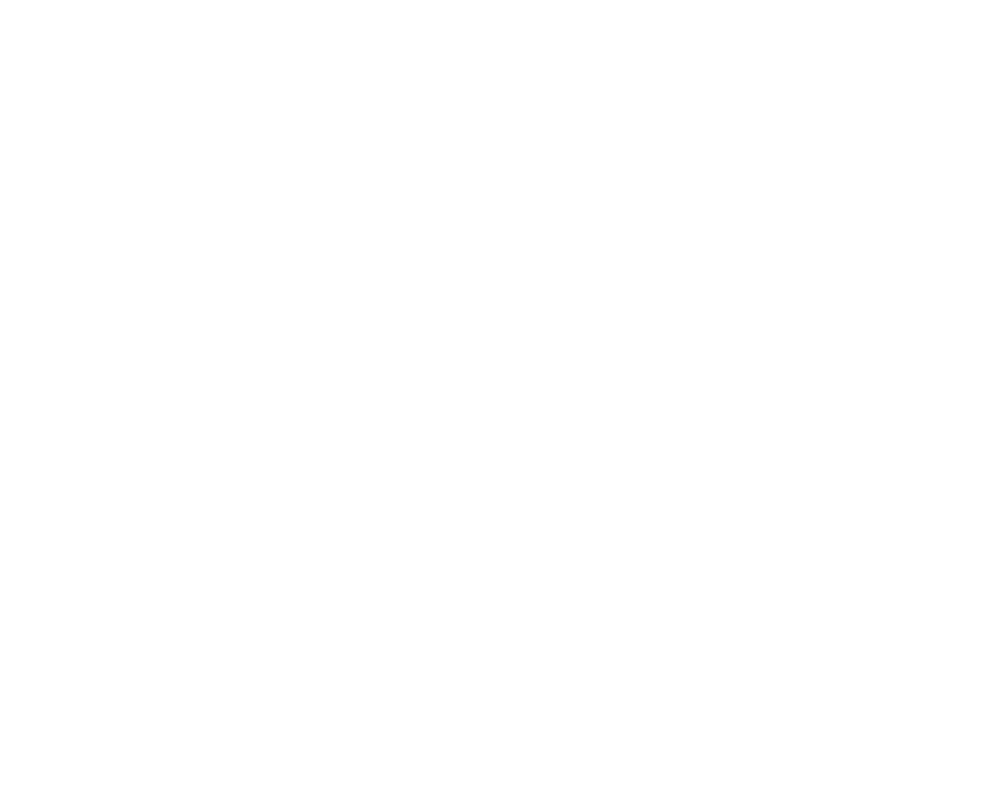
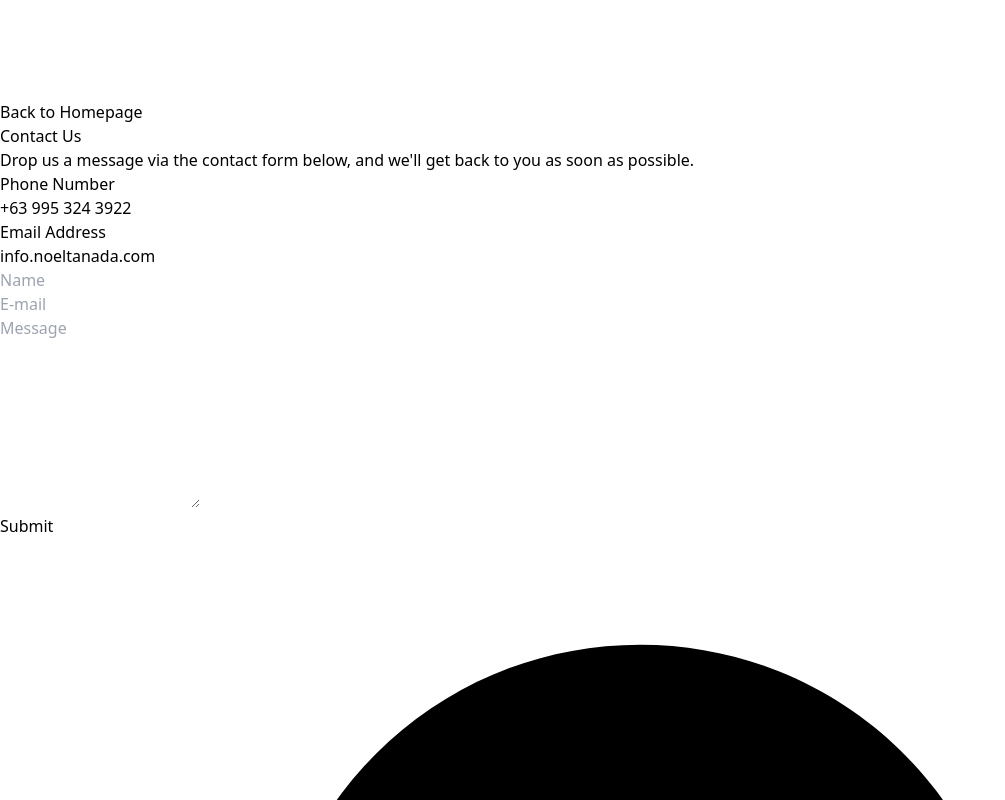
Before and after one commit to karlito0oo/noeltanada, a React (Vite) app: page /contact in a window 1280 px wide. Before the commit this address had no page. Shown: the part 1180-1980 px from the top of the page, without its empty margins (0-1005 px from the left). Before the commit the page ends 800 px from the top, so only its background shows below. Built offline with nearby package versions, Linux system fonts and the light colour scheme.

Commit message:
ContactUs page

```diff
--- a/src/App.jsx
+++ b/src/App.jsx
@@ -7,6 +7,7 @@ import Media from "./pages/Media/Media";
 import About from "./pages/About/About";
 import Profile from "./pages/Profile/Profile";
 import Showroom from "./pages/Showroom/Showroom";
+import ContactUs from "./pages/ContactUs/ContactUs";
 
 function App() {
   return (
@@ -19,6 +20,7 @@ function App() {
         <Route path="/about" element={<About />} />
         <Route path="/profile" element={<Profile />} />
         <Route path="/showroom" element={<Showroom />} />
+        <Route path="/contact" element={<ContactUs />} />
       </Routes>
     </Router>
   );
--- /dev/null
+++ b/src/pages/ContactUs/ContactUs.jsx
@@ -0,0 +1,19 @@
+import React from "react";
+import BackToHomepageHeader from "../../components/BackToHomepageHeader";
+import FooterSection from "../../components/FooterSection";
+import ContactFormSection from "./components/ContactFormSection";
+
+const ContactUs = () => {
+  return (
+    <div className="bg-[#fcf8f5] min-h-screen">
+      {/* Navigation Header */}
+      <BackToHomepageHeader />
+
+      <ContactFormSection />
+
+      <FooterSection bgColor="black" />
+    </div>
+  );
+};
+
+export default ContactUs;
--- /dev/null
+++ b/src/pages/ContactUs/components/ContactFormSection.jsx
@@ -0,0 +1,110 @@
+import React, { useState } from "react";
+
+const ContactFormSection = () => {
+  const [formData, setFormData] = useState({
+    name: "",
+    email: "",
+    message: "",
+  });
+
+  const handleInputChange = (e) => {
+    const { name, value } = e.target;
+    setFormData((prev) => ({
+      ...prev,
+      [name]: value,
+    }));
+  };
+
+  const handleSubmit = (e) => {
+    e.preventDefault();
+    // Handle form submission here
+    console.log("Form submitted:", formData);
+  };
+
+  return (
+    <section className="bg-white py-16 px-4">
+      <div className="max-w-4xl mx-auto">
+        {/* Header */}
+        <div className="mb-12">
+          <h1 className="text-5xl md:text-6xl font-serif font-bold mb-6 text-gray-900 text-left">
+            Contact Us
+          </h1>
+          <p className="text-xl text-gray-700 mb-8">
+            Drop us a message via the contact form below, and we'll get back to
+            you as soon as possible.
+          </p>
+        </div>
+
+        {/* Contact Information */}
+        <div className="grid grid-cols-1 md:grid-cols-2 gap-8 mb-12">
+          <div>
+            <h3 className="text-xl font-semibold text-gray-600 mb-2">
+              Phone Number
+            </h3>
+            <p className="text-lg text-gray-900">+63 995 324 3922</p>
+          </div>
+          <div>
+            <h3 className="text-xl font-semibold text-gray-600 mb-2">
+              Email Address
+            </h3>
+            <p className="text-lg text-gray-900">info.noeltanada.com</p>
+          </div>
+        </div>
+
+        {/* Contact Form */}
+        <form onSubmit={handleSubmit} className="space-y-6">
+          {/* Name and Email Row */}
+          <div className="grid grid-cols-1 md:grid-cols-2 gap-6">
+            <div>
+              <input
+                type="text"
+                name="name"
+                placeholder="Name"
+                value={formData.name}
+                onChange={handleInputChange}
+                className="w-full px-4 py-4 border border-gray-300 rounded-none bg-white text-gray-900 placeholder-gray-400 focus:outline-none focus:border-gray-500 transition-colors"
+                required
+              />
+            </div>
+            <div>
+              <input
+                type="email"
+                name="email"
+                placeholder="E-mail"
+                value={formData.email}
+                onChange={handleInputChange}
+                className="w-full px-4 py-4 border border-gray-300 rounded-none bg-white text-gray-900 placeholder-gray-400 focus:outline-none focus:border-gray-500 transition-colors"
+                required
+              />
+            </div>
+          </div>
+
+          {/* Message Field */}
+          <div>
+            <textarea
+              name="message"
+              placeholder="Message"
+              rows="8"
+              value={formData.message}
+              onChange={handleInputChange}
+              className="w-full px-4 py-4 border border-gray-300 rounded-none bg-white text-gray-900 placeholder-gray-400 focus:outline-none focus:border-gray-500 transition-colors resize-none"
+              required
+            />
+          </div>
+
+          {/* Submit Button */}
+          <div>
+            <button
+              type="submit"
+              className="px-12 py-4 bg-black text-white font-semibold text-lg hover:bg-gray-800 transition-colors focus:outline-none focus:ring-2 focus:ring-gray-400"
+            >
+              Submit
+            </button>
+          </div>
+        </form>
+      </div>
+    </section>
+  );
+};
+
+export default ContactFormSection;
--- a/src/pages/Homepage/components/FeaturedCollectionSection.jsx
+++ b/src/pages/Homepage/components/FeaturedCollectionSection.jsx
@@ -112,8 +112,26 @@ const FeaturedCollectionSection = () => (
         </nav>
 
         <div className="mt-16">
-          <div className="border-b border-white/20 pb-4">
-            <span className="text-lg">Contact Us</span>
+          <div className="border-b border-white/20 pb-4 flex items-center justify-between">
+            <Link
+              to="/contact"
+              className="text-lg hover:text-white/80 transition-colors"
+            >
+              Contact Us
+            </Link>
+            <svg
+              className="w-5 h-5"
+              fill="none"
+              stroke="currentColor"
+              viewBox="0 0 24 24"
+            >
+              <path
+                strokeLinecap="round"
+                strokeLinejoin="round"
+                strokeWidth={1.5}
+                d="M9 5l7 7-7 7"
+              />
+            </svg>
           </div>
         </div>
       </div>
```
